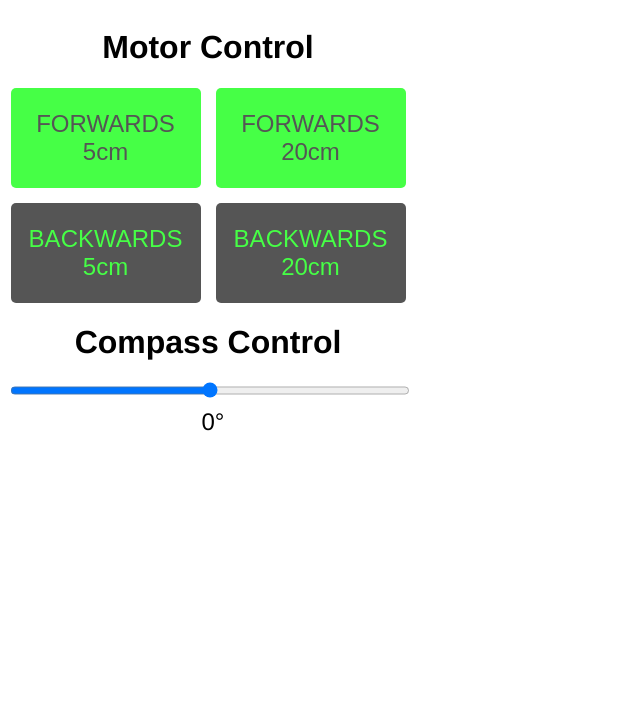
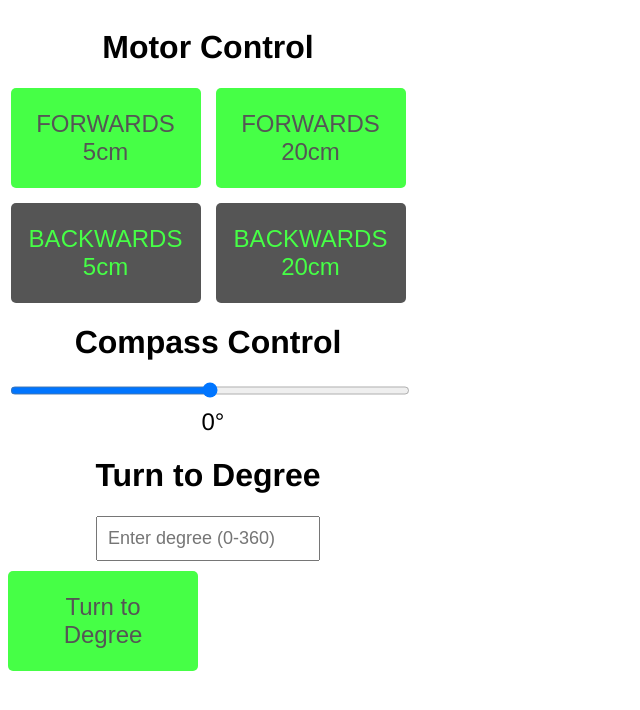
Before and after one commit to abhaysinghal126/embedded-project, a plain HTML site: page data/index.html in a window 1280 px wide. Shown: the whole page, without its empty margins (0-640 px from the left). Drawn offline with Linux system fonts and the light colour scheme.

Commit message:
Add encoder support and serial command handling to Arduino sketch; enhance web interface for turning to specific degrees

```diff
--- a/data/index.html
+++ b/data/index.html
@@ -23,5 +23,9 @@
 		and when you finish pressing and/or moving the mouse button, it calls the sendCompassValue() function.-->
 		<input type="range" min="-360" max="360" step="5" id="compassSlider" oninput="updateCompass(this.value)" onchange="sendCompassValue(this.value)" value="0"/>
 		<div id="compassValue">0°</div>		<!-- This shows the current/last requested compass turning value -->
+	<h1>Turn to Degree</h1>
+		<!-- Input field to turn to a specific degree (0-360) -->
+		<input type="number" min="0" max="360" step="1" id="degreeInput" placeholder="Enter degree (0-360)" style="padding: 10px; font-size: 18px; width: 200px;"/>
+		<button class="button" onclick="turnToDegree()" style="margin-top: 10px;">Turn to Degree</button>
 </body>
 </html>
--- a/data/script.js
+++ b/data/script.js
@@ -21,6 +21,25 @@ function sendCompassValue(pos) {
 	console.log("Compass value", pos);	// Log the compass value to the console for debugging
 }
 
+// Function to turn to a specific degree (0-360) using Dir:degree command
+function turnToDegree() {
+	const degreeInput = document.getElementById('degreeInput');
+	const degree = parseFloat(degreeInput.value);
+
+	if (isNaN(degree) || degree < 0 || degree > 360) {
+		alert("Please enter a valid degree between 0 and 360");
+		return;
+	}
+
+	// Normalize to 0-360
+	let normalizedDegree = degree;
+	while(normalizedDegree < 0) normalizedDegree += 360;
+	while(normalizedDegree >= 360) normalizedDegree -= 360;
+
+	fetch(`/dir?value=${normalizedDegree}`);	// Send the Dir:degree command to the server
+	console.log("Turn to degree:", normalizedDegree);	// Log the degree to the console for debugging
+}
+
 
 // Functions for moving the motor forward and backward with specific distances
 function forwards5() { move('forwards', 5); } 		// Calling move function with separated parameters
```
Also changed, not shown: 2 other files.
